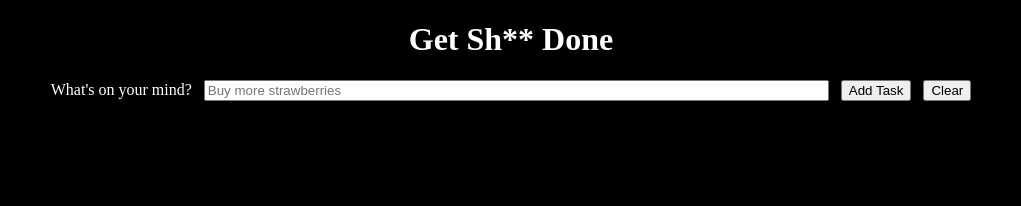
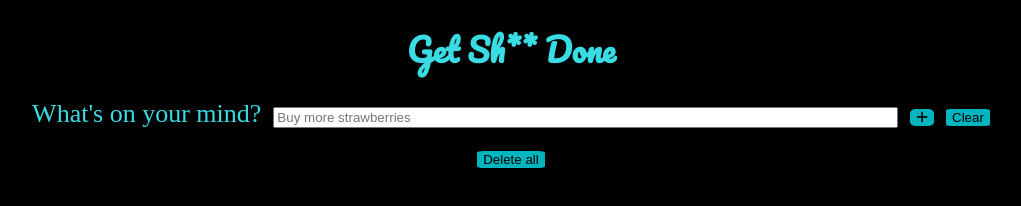
Before and after one commit to ElizaHeidi/To-do-list, a plain HTML site: page index.html in a window 1280 px wide. Shown: the whole page, without its empty margins (129-1150 px from the left). Drawn offline with Linux system fonts and the light colour scheme; a web font is replaced by a local one.

Commit message:
Finalize design and getTask functionality

```diff
--- a/app.js
+++ b/app.js
@@ -12,16 +12,13 @@ ul.addEventListener('click', deleteTask); // Add event listener for click on the
 
 let delAllBtnCreated = false;
 
+window.addEventListener('load', () => {
+  if (localStorage.getItem('taskList')) {
+    ul.innerHTML = localStorage.getItem('taskList');
+  }
+});
+
 function getTask() {
-  if (!delAllBtnCreated) {
-    // Create Delete All button
-    const delAllBtn = document.createElement('button');
-    delAllBtn.textContent = 'Delete all';
-    delAllBtn.addEventListener('click', delAll);
-    housekeepDiv.appendChild(delAllBtn);
-    delAllBtnCreated = true;
-  }
-
   const li = document.createElement('li');
   if (document.getElementById('task-input').value === '') {
     return;
@@ -56,6 +53,12 @@ function getTask() {
   }
 } // getTask() ends
 
+taskInput.addEventListener("keypress", function(event) {
+    if (event.key === "Enter") {
+    getTask();
+    }
+  });
+
 function clearTask() {
   document.getElementById('task-input').value = '';
 }
--- a/index.html
+++ b/index.html
@@ -6,6 +6,15 @@
     <meta name="viewport" content="width=device-width, initial-scale=1.0">
     <script src="app.js" defer></script>
     <link rel="stylesheet" href="styles.css">
+    <link rel="preconnect" href="https://fonts.googleapis.com">
+<link rel="preconnect" href="https://fonts.gstatic.com" crossorigin>
+<link rel="preconnect" href="https://fonts.googleapis.com">
+<link rel="preconnect" href="https://fonts.gstatic.com" crossorigin>
+<link rel="preconnect" href="https://fonts.googleapis.com">
+<link rel="preconnect" href="https://fonts.gstatic.com" crossorigin>
+<link rel="preconnect" href="https://fonts.googleapis.com">
+<link rel="preconnect" href="https://fonts.gstatic.com" crossorigin>
+<link href="https://fonts.googleapis.com/css2?family=PT+Sans&family=Pacifico&family=Rancho&display=swap" rel="stylesheet">
     <script src="https://kit.fontawesome.com/c7f8516341.js" crossorigin="anonymous"></script>
     <title>Tasks</title>
 </head>
@@ -22,12 +31,13 @@
       name="task"
       placeholder="Buy more strawberries"
       size="75" />
-    <button class="add-task">Add Task</button>
+    <button class="add-task">
+        <i class="fa-solid fa-plus"></i></button>
     <button class="clear-task">Clear</button>
     </div>
 
 <div class="housekeep">
-    <!-- <button class="delAll">Delete all</button> -->
+    <button class="delAll">Delete all</button>
 </div>
 
     <div class="tasks">
--- a/styles.css
+++ b/styles.css
@@ -1,5 +1,23 @@
 body {
     background-color: black;
+}
+
+button {
+    background-color: #00B5BE;
+    border: #E7E9EA;
+    border-radius: 25%;
+}
+
+.delAll {
+    border-radius: 10%;
+}
+
+.clear-task {
+    border-radius: 10%;
+}
+
+button:hover {
+    background-color: #009AA3;
 }
 
 .add-task {
@@ -17,11 +35,13 @@ div {
 
 h1 {
     text-align: center;
-    color: white;
+    color: #3ADCE4;
+    font-family: 'Pacifico';
 }
 
 ul {
-    color: white;
+    color: black;
+    margin-left: 497px;
 }
 
 
@@ -29,15 +49,24 @@ ul {
     display: flex;
     align-items: baseline;
     justify-content: center;
+
 }
 
 .add-task {
     margin-right: 12px;
+
 }
 
 label[for=task] {
     margin-right: 12px;
-    color: white;
+    color: #3ADCE4;
+    font-family: 'Rancho';
+    font-size: 26px;
+}
+
+label {
+    color: #00B5BE;
+    font-family: 'PT Sans'
 }
 
 #task-input {
```
